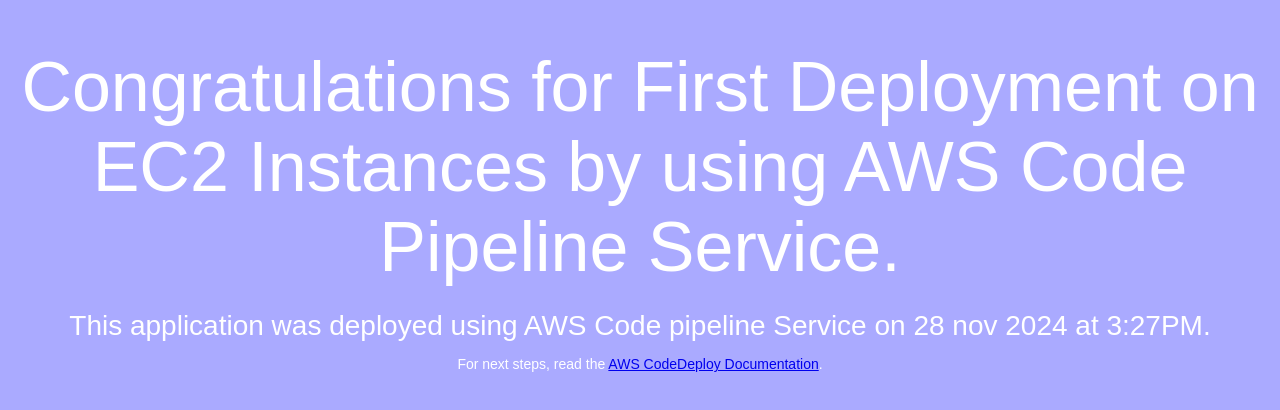
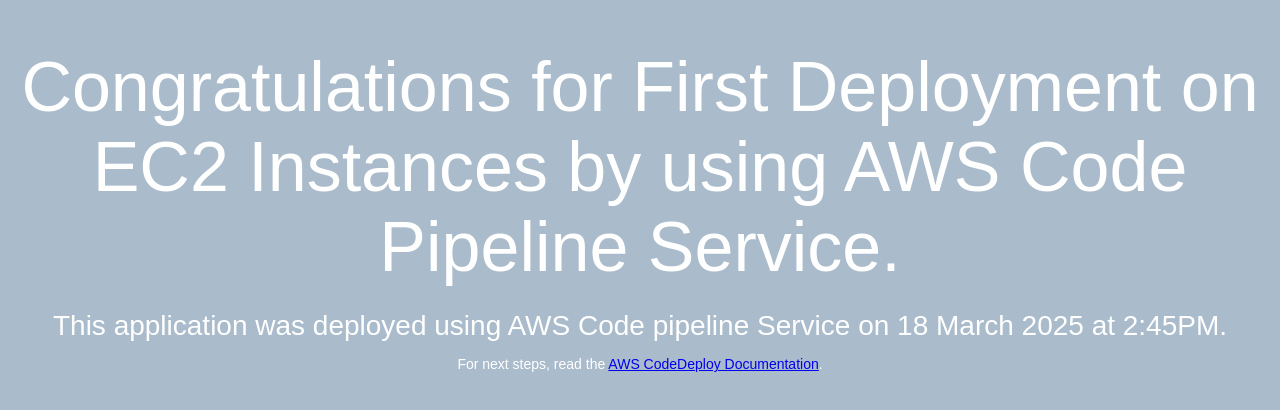
Before and after one commit to avinashbundela1987/intuit, a plain HTML site: page index.html in a window 1280 px wide. Drawn offline with Linux system fonts and the light colour scheme.

Commit message:
this my second commit for the day

```diff
--- a/index.html
+++ b/index.html
@@ -6,7 +6,7 @@
   <style>
     body {
       color: #ffffff;
-      background-color: #AAAAFF;
+      background-color: #AABBCC;
       font-family: Arial, sans-serif;
       font-size: 14px;
     }
@@ -27,7 +27,7 @@
 <body>
   <div align="center">
     <h1>Congratulations for First Deployment on EC2 Instances by using AWS Code Pipeline Service.</h1>
-    <h2>This application was deployed using AWS Code pipeline Service on 28 nov 2024 at 3:27PM.</h2>
+    <h2>This application was deployed using AWS Code pipeline Service on 18 March 2025 at 2:45PM.</h2>
     <p>For next steps, read the <a href="http://aws.amazon.com/documentation/codedeploy">AWS CodeDeploy Documentation</a>.</p>
   </div>
 </body>
```
